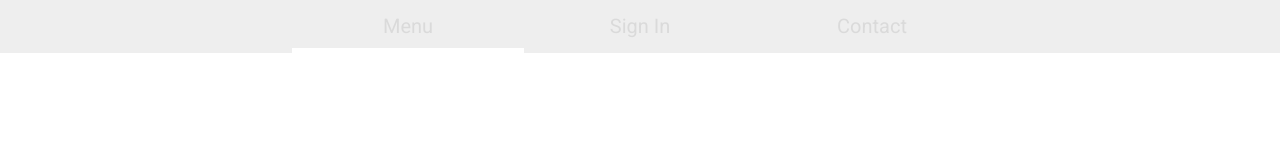
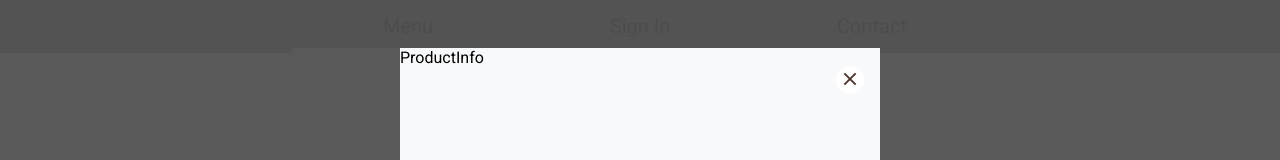
Before and after one commit to Kiyoshi-san/food-app-test-kiyoshi, a React (Create React App) app: page / in a window 1280 px wide. Shown: the top 160 px of the page. Built offline with nearby package versions, Linux system fonts and the light colour scheme; no server answers.

Commit message:
Created the Modal component

```diff
--- a/src/components/Menu/index.tsx
+++ b/src/components/Menu/index.tsx
@@ -1,5 +1,5 @@
 import React from "react";
-import MenuItem from "./Menu-item";
+import MenuItem from "./MenuItem";
 import style from "./menu.module.css";
 
 import { useTranslation } from "react-i18next";
--- /dev/null
+++ b/src/components/ProductInfo/index.tsx
@@ -0,0 +1,7 @@
+import React from "react";
+
+const ProductInfo = () => {
+  return <div>ProductInfo</div>;
+};
+
+export default ProductInfo;
--- /dev/null
+++ b/src/components/ui/Modal/index.tsx
@@ -0,0 +1,20 @@
+import React, { ReactNode, useState } from "react";
+import style from "./modal.module.css";
+
+type TModal = { children: ReactNode; closeIcon?: boolean; opened?: boolean };
+
+const Modal = ({ children, closeIcon = true, opened = true }: TModal) => {
+  const [openedModal, setOpenedModal] = useState<boolean>(opened);
+
+  return (
+    <div className={`${style.container} ${openedModal ? style.opened : ""}`}>
+      <div className={style.modal}>
+        <i className={style.closeIcon} onClick={() => setOpenedModal(false)} />
+        {children}
+      </div>
+      <div className={style.overlay} onClick={() => setOpenedModal(false)} />
+    </div>
+  );
+};
+
+export default Modal;
--- /dev/null
+++ b/src/components/ui/Modal/modal.module.css
@@ -0,0 +1,100 @@
+.container {
+    visibility: hidden;
+    .modal {
+        display: none;
+    }
+    .overlay {
+        opacity: 0;
+        transition: opacity 1s ease;
+    }
+}
+.container.opened {
+    visibility: visible;
+    position: relative;
+    width: 100%;
+    z-index: 1;
+    opacity: 1;
+    .modal {
+        display: block;
+        position: absolute;
+        top: 6vh;
+        left: 0;
+        right: 0;
+        margin-left: auto;
+        margin-right: auto;
+        width: 100%;
+        max-width: 480px;
+        height: 720px;
+        background-color: var(--bg-tertiary-color);
+        z-index: 1;
+        .closeIcon {
+            position: absolute;
+            top: 18px;
+            right: 16px;
+            display: block;
+            border-radius: 28px;
+            width: 28px;
+            height: 28px;
+            background-color: var(--white);
+            cursor: pointer;
+        }
+        .closeIcon::before, .closeIcon::after {
+            content: '';
+            margin: 0 auto;
+            display: block;
+            position: relative;
+            border: none;
+            width: 2px;
+            height: 16px;
+            background-color: var(--primary-color);
+        }
+        .closeIcon::before {
+            top: 5px;
+            transform: rotate(45deg);
+        }
+        .closeIcon::after {
+            top: -11px;
+            transform: rotate(-45deg);
+        }
+    }
+    .overlay {
+        position: absolute;
+        top: 0;
+        width: 100%;
+        height: 100vh;
+        background-color: rgba(0,0,0, 0.65);
+        opacity: 1;
+        cursor: pointer;
+    }
+}
+
+@media (max-width: 393px) {
+    .container.opened {
+
+        .modal {
+            height: 100vh;
+            top: 0;
+            .closeIcon {
+
+            }
+            .closeIcon::before, .closeIcon::after {
+
+            }
+            .closeIcon::before {
+
+            }
+            .closeIcon::after {
+
+            }
+        }
+        .overlay {
+
+        }
+    }
+    .container {
+
+        .modal {
+
+        }
+    }
+}
--- a/src/index.css
+++ b/src/index.css
@@ -8,6 +8,7 @@
   --strong-color: #121212;
   --light-text: #464646;
   --white: #FFFFFF;
+  --black: #000000;
   --bg-tertiary-color: #F8F9FA;
   --success-color: #28a745;
   --danger-color: #dc3545;
--- a/src/pages/Menu/Menu.tsx
+++ b/src/pages/Menu/Menu.tsx
@@ -12,6 +12,8 @@ import AlergyInformation from "components/AlergyInformation";
 import { useGetActiveMenuSection } from "hooks/useGetActiveMenuSection";
 import Search from "components/Search";
 import style from "./menu.module.css";
+import Modal from "components/ui/Modal";
+import ProductInfo from "components/ProductInfo";
 
 function MenuPage() {
   const { t } = useTranslation();
@@ -30,6 +32,9 @@ function MenuPage() {
 
   return (
     <section className={style.container}>
+      <Modal>
+        <ProductInfo />
+      </Modal>
       <Menu />
       <HeroBanner image={restaurantData?.webSettings.bannerImage || ""} />
       {/*  TODO: */}
```
Also changed, not shown: src/components/Menu/MenuItem/index.tsx (renamed from src/components/Menu/Menu-item/index.tsx), src/components/Menu/MenuItem/menu-item.module.css (renamed from src/components/Menu/Menu-item/menu-item.module.css), 2 other files (tests, documents, lock files or other folders).
